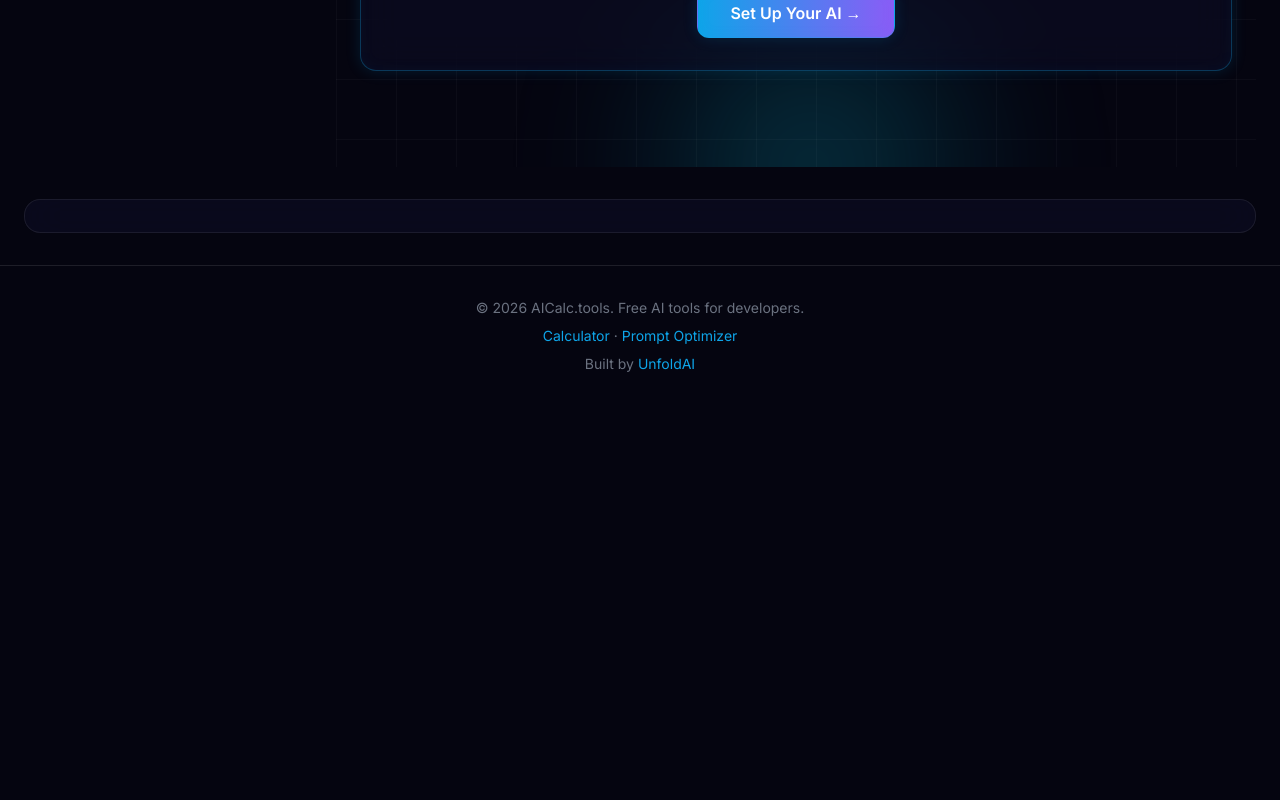
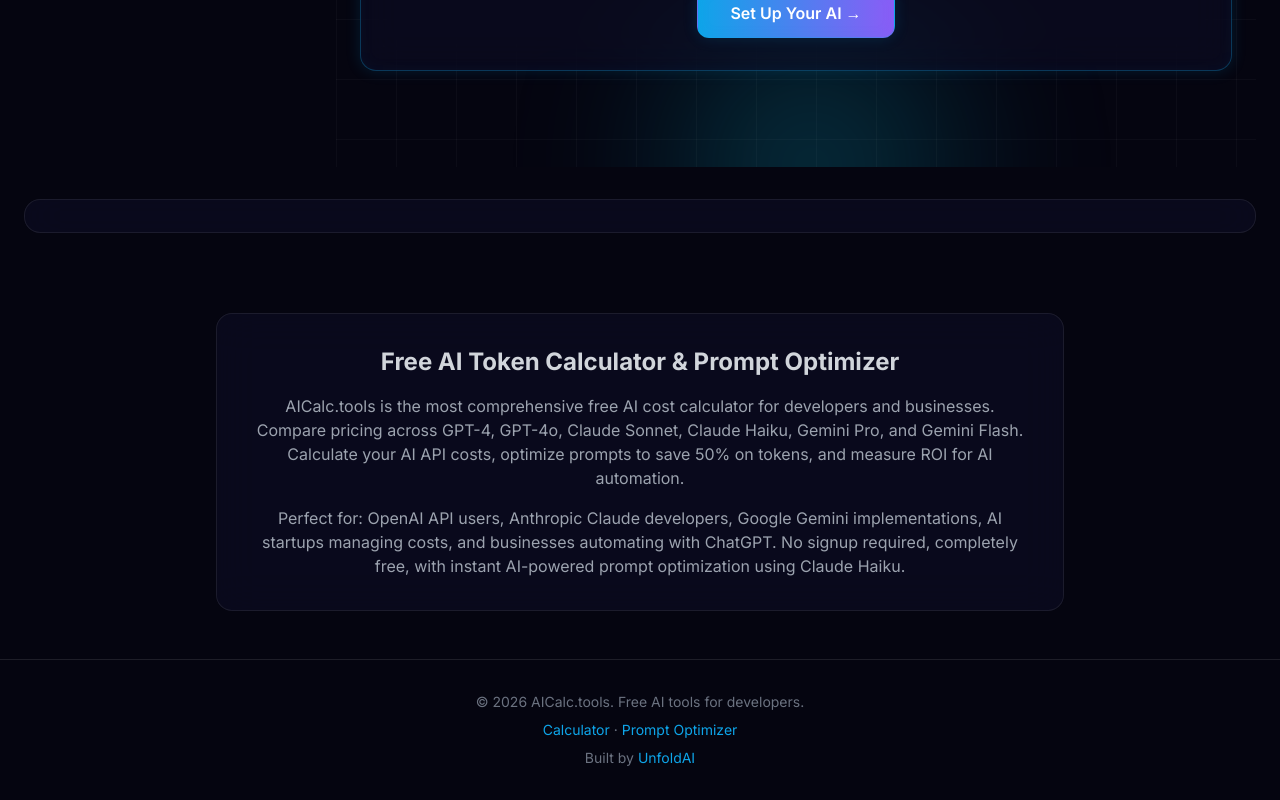
Before and after one commit to hashimejaz12-cmd/aicalc, a Next.js app: page / in a window 1280 px wide. Shown: the part 2044-2844 px from the top of the page. Before the commit the page ends 2450 px from the top, so only its background shows below. Built offline with nearby package versions, Linux system fonts and the light colour scheme.

Commit message:
SEO optimization: structured data, canonical URLs, SEO content block

```diff
--- a/src/app/layout.tsx
+++ b/src/app/layout.tsx
@@ -7,6 +7,9 @@
   description:
     "Free AI token cost calculator. Instantly compare GPT-4o, Claude, Gemini pricing. Budget planner, token counter, and ROI calculator. No signup required.",
   keywords: "AI token calculator, GPT-4 cost calculator, Claude pricing, Gemini token cost, LLM pricing calculator, token counter, AI budget planner, ChatGPT cost, AI ROI calculator",
+  alternates: {
+    canonical: "https://aicalc.tools",
+  },
   openGraph: {
     title: "AI Token Calculator — Free Budget & Cost Tool",
     description:
@@ -32,6 +35,39 @@
     <html lang="en" className="scroll-smooth">
       <head>
         <meta name="google-site-verification" content="o0c2VU9EAP7xqQquOi0XObZIWldj_oEKVMWC1cAqPUw" />
+        <meta name="robots" content="index, follow, max-image-preview:large, max-snippet:-1, max-video-preview:-1" />
+        <meta name="author" content="AICalc.tools" />
+        <meta name="viewport" content="width=device-width, initial-scale=1" />
+        <script
+          type="application/ld+json"
+          dangerouslySetInnerHTML={{
+            __html: JSON.stringify({
+              "@context": "https://schema.org",
+              "@type": "WebApplication",
+              "name": "AI Token Calculator",
+              "description": "Free AI token cost calculator and prompt optimizer",
+              "url": "https://aicalc.tools",
+              "applicationCategory": "UtilitiesApplication",
+              "operatingSystem": "Any",
+              "offers": {
+                "@type": "Offer",
+                "price": "0",
+                "priceCurrency": "USD"
+              },
+              "featureList": [
+                "Budget Planner",
+                "Token Counter",
+                "Prompt Optimizer",
+                "ROI Calculator"
+              ],
+              "author": {
+                "@type": "Organization",
+                "name": "UnfoldAI",
+                "url": "https://unfoldai.net"
+              }
+            })
+          }}
+        />
         <link
           href="https://fonts.googleapis.com/css2?family=Inter:wght@400;500;600;700;800&display=swap"
           rel="stylesheet"
--- a/src/app/page.tsx
+++ b/src/app/page.tsx
@@ -83,6 +83,23 @@
         </div>
       </div>
 
+      {/* SEO Content Block */}
+      <section className="max-w-4xl mx-auto px-6 py-12 text-center">
+        <div className="glass-card p-8">
+          <h2 className="text-2xl font-bold mb-4 text-gray-300">Free AI Token Calculator & Prompt Optimizer</h2>
+          <p className="text-gray-400 mb-4">
+            AICalc.tools is the most comprehensive free AI cost calculator for developers and businesses.
+            Compare pricing across GPT-4, GPT-4o, Claude Sonnet, Claude Haiku, Gemini Pro, and Gemini Flash.
+            Calculate your AI API costs, optimize prompts to save 50% on tokens, and measure ROI for AI automation.
+          </p>
+          <p className="text-gray-400">
+            Perfect for: OpenAI API users, Anthropic Claude developers, Google Gemini implementations,
+            AI startups managing costs, and businesses automating with ChatGPT. No signup required,
+            completely free, with instant AI-powered prompt optimization using Claude Haiku.
+          </p>
+        </div>
+      </section>
+
       {/* Footer */}
       <footer className="max-w-7xl mx-auto px-6 py-8 border-t border-white/10 text-center text-sm text-gray-500">
         <p>&copy; 2026 AICalc.tools. Free AI tools for developers.</p>
```
